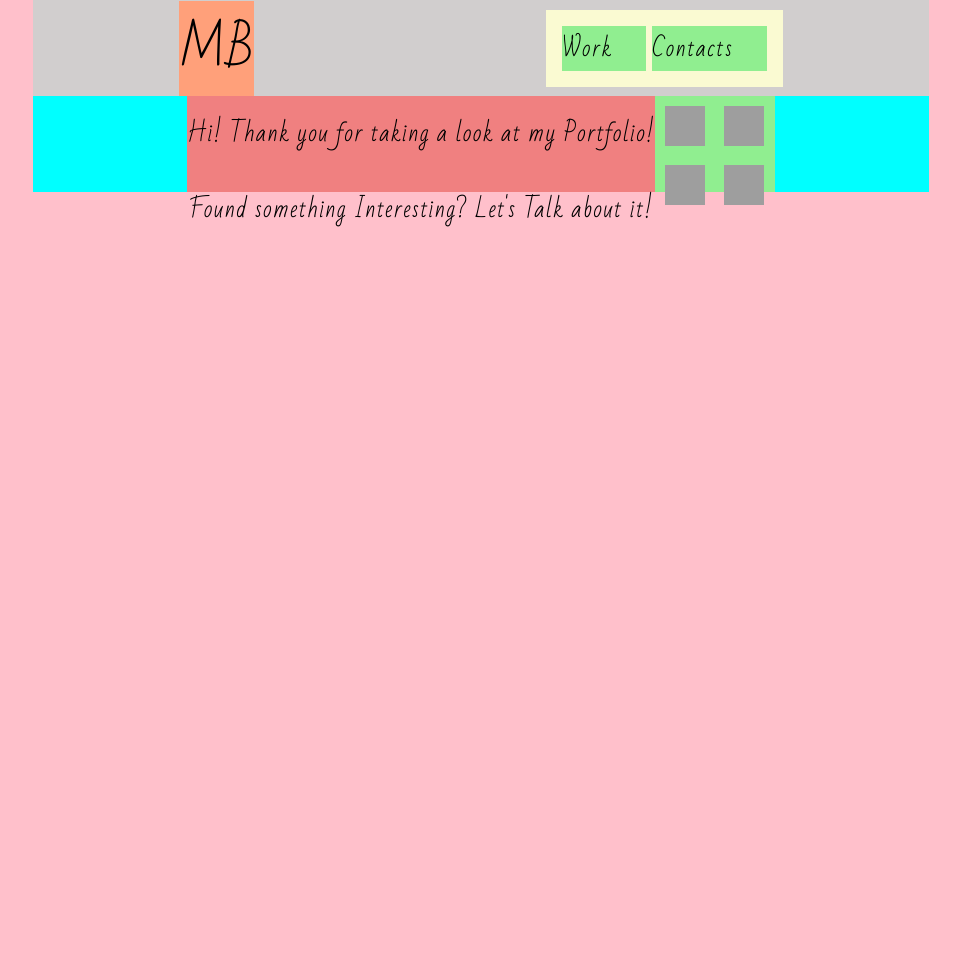
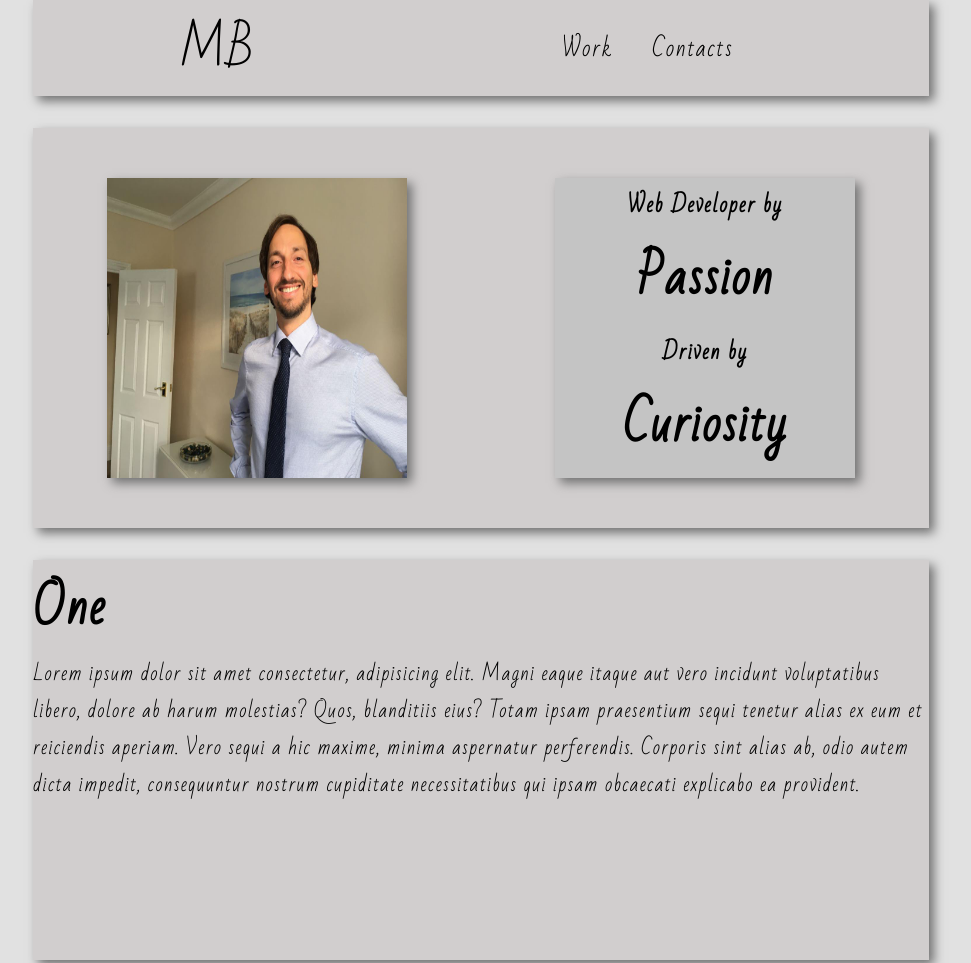
Before and after one commit to buscaroli/futureproof-portfolio-day1, a plain HTML site: page index.html in a window 1280 px wide. Shown: the top 963 px of the page, without its empty margins (159-1130 px from the left). Before the commit the page ends 800 px from the top, so only its background shows below. Drawn offline with Linux system fonts and the light colour scheme; grey boxes are pictures that could not be loaded.

Commit message:
improved header and footer, colours are matching and layout getting closer to what I want, need to start implementing the project canvases

```diff
--- a/index.html
+++ b/index.html
@@ -23,10 +23,9 @@
     </nav>
   </div>
 
-    <!-- <main>
-
+    <main>
+      <!-- Canvas with Profile Pic and Profile Quote -->
       <section id="profile" class="canvas">
-        <div class="profile-wrapper">
         <div class="profile-pic">
           <img src="./images/foto-mezzo-busto.jpeg" alt="profile">
         </div>
@@ -37,13 +36,18 @@
           <h5>Driven by</h5>
           <h3>Curiosity</h3>
         </div>
-        </div>
       </section>
 
+      <!-- Canvas with Links to Projects, first canvas has id for quick scroll -->
       <section id="work" class="canvas canvas-left">
         <h3>One</h3>
-        <p>Lorem ipsum dolor sit amet consectetur, adipisicing elit. Magni eaque itaque aut vero incidunt voluptatibus libero, dolore ab harum molestias? Quos, blanditiis eius? Totam ipsam praesentium sequi tenetur alias ex eum et reiciendis aperiam. Vero sequi a hic maxime, minima aspernatur perferendis. Corporis sint alias ab, odio autem dicta impedit, consequuntur nostrum cupiditate necessitatibus qui ipsam obcaecati explicabo ea provident.</p>
+        <p>Lorem ipsum dolor sit amet consectetur, adipisicing elit. Magni eaque itaque aut vero incidunt voluptatibus libero,
+          dolore ab harum molestias? Quos, blanditiis eius? Totam ipsam praesentium sequi tenetur alias ex eum et reiciendis
+          aperiam. Vero sequi a hic maxime, minima aspernatur perferendis. Corporis sint alias ab, odio autem dicta impedit,
+          consequuntur nostrum cupiditate necessitatibus qui ipsam obcaecati explicabo ea provident.</p>
       </section>
+<!--
+
 
       <section class="canvas canvas-right">
         <h3>Two</h3>
@@ -56,9 +60,9 @@
           <li><a href="https://gregarious-selkie-913ddb.netlify.app/" target="_blank"><img class="portfolio-img" src="./juventus.jpeg" alt='Juventus Team Website' /></a></li>
 
         </ul>
-      </section>
+      </section> -->
 
-    </main> -->
+    </main>
 
   <footer id="footer" class="canvas">
     <div class="description">
--- a/style.css
+++ b/style.css
@@ -12,6 +12,8 @@
 
 * {
   box-sizing: border-box;
+  margin: 0;
+  padding: 0;
 }
 
 body {
@@ -26,33 +28,37 @@ body {
   /* general config */
   font-family: 'Bad Script', cursive;
   letter-spacing: 1.5px;
+  background-color: var(--color-lightgrey);
 
 }
 
 h3 {
-  font-size: 1.5em;
+  font-size: 3em;
   letter-spacing: 1.3px;
-  padding-left: 1em;
-
 }
 
-h4 {
-  font-size: 1em;
+h5 {
+  font-size: 1.3em;
   font-weight: bold;
 }
 
 p {
   font-size: 1.2em;
   letter-spacing: 1.2px;
-  line-height: 1.3em;
+
 }
 
 
 /* used throughout the page */
 .canvas {
+  /* config size and pos */
   height: 400px;
   background-color: var(--color-beige);
   width: 100%;
+  margin-bottom: 2em;
+
+  /* general config */
+  box-shadow: 5px 5px 10px var(--color-shadow);
 }
 
 /* Pic left, text right */
@@ -61,6 +67,8 @@ p {
 /* Text left, pic right */
 .canvas-right {}
 
+
+/* HEADER */
 #header {
   /* config size and pos */
   height: var(--nav-footer-height);
@@ -72,7 +80,7 @@ p {
 
 .header-logo {
   /* debugging */
-  background-color: lightsalmon;
+  /* background-color: lightsalmon; */
 
   /* config size and pos */
 
@@ -82,7 +90,7 @@ p {
 
 .header-nav {
   /* debugging */
-  background-color: lightgoldenrodyellow;
+  /* background-color: lightgoldenrodyellow; */
 
   /* config size and pos */
   padding: 1em;
@@ -90,7 +98,7 @@ p {
 
 .header-nav--item {
   /* debugging */
-  background-color: lightgreen;
+  /* background-color: lightgreen; */
 
   /* config size and pos */
   padding-right: 1.5em;
@@ -101,9 +109,67 @@ p {
   color: var(--color-dark)
 }
 
+
+/* MAIN */
+
+main {
+
+}
+
+/* canvas with picture and quote */
+#profile {
+  /* debugging */
+  /* background-color: lightcoral; */
+  /* config size and pos */
+  display: flex;
+
+  justify-content: space-around;
+  align-items: center;
+}
+
+.profile-pic {
+  /* debugging */
+  /* background-color: lightgreen; */
+
+  /* config size and pos */
+  width: 300px;
+  height: 300px;
+
+  /* general config */
+  box-shadow: 5px 5px 10px var(--color-shadow);
+}
+
+.profile-pic img {
+  /* debugging */
+  /* background-color: lightblue; */
+
+  /* config size and pos */
+  width: 100%;
+  height: 100%;
+}
+
+.profile-quote {
+  /* debugging */
+  /* background-color: lightyellow; */
+
+  /* config size and pos */
+  width: 300px;
+  height: 300px;
+  display: flex;
+  flex-direction: column;
+  justify-content: space-evenly;
+  align-items: center;
+
+  /* general config */
+  background-color: var(--color-mediumgrey);
+  box-shadow: 5px 5px 10px var(--color-shadow);
+}
+
+/* FOOTER */
+
 #footer {
   /* debugging */
-  background-color: cyan;
+  /* background-color: cyan; */
 }
 
 #footer {
@@ -118,7 +184,7 @@ p {
 
 .description {
   /* debugging */
-  background-color: lightcoral;
+  /* background-color: lightcoral; */
 
   /* config size and pos */
   display: flex;
@@ -129,7 +195,7 @@ p {
 
 .socials {
   /* debugging */
-  background-color: lightgreen;
+  /* background-color: lightgreen; */
 
   /* config size and pos */
   width: 120px;
@@ -141,7 +207,7 @@ p {
 
 .socials a {
   /* debugging */
-  background-color: bisque;
+  /* background-color: bisque; */
 
   /* config size and pos */
   display: inline-block;
```
Lines whose indentation alone changed are shown as unchanged.
